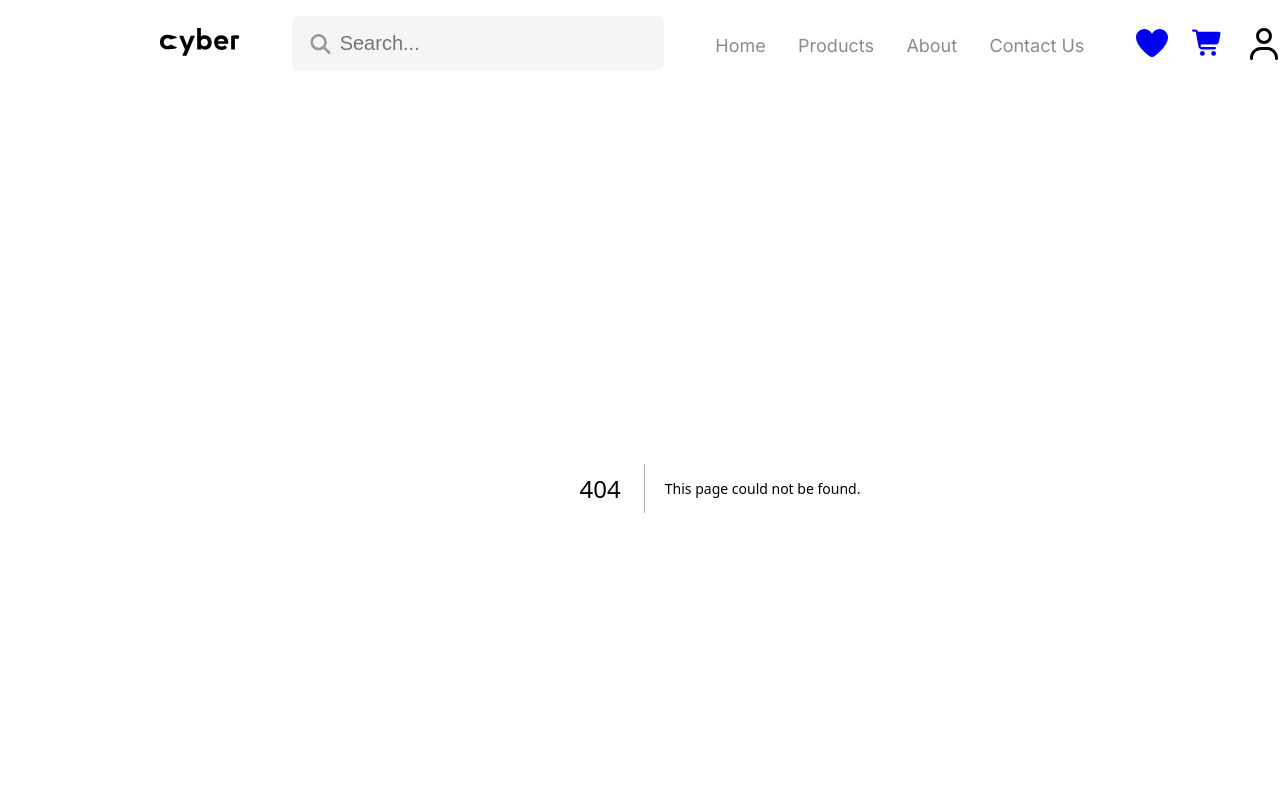
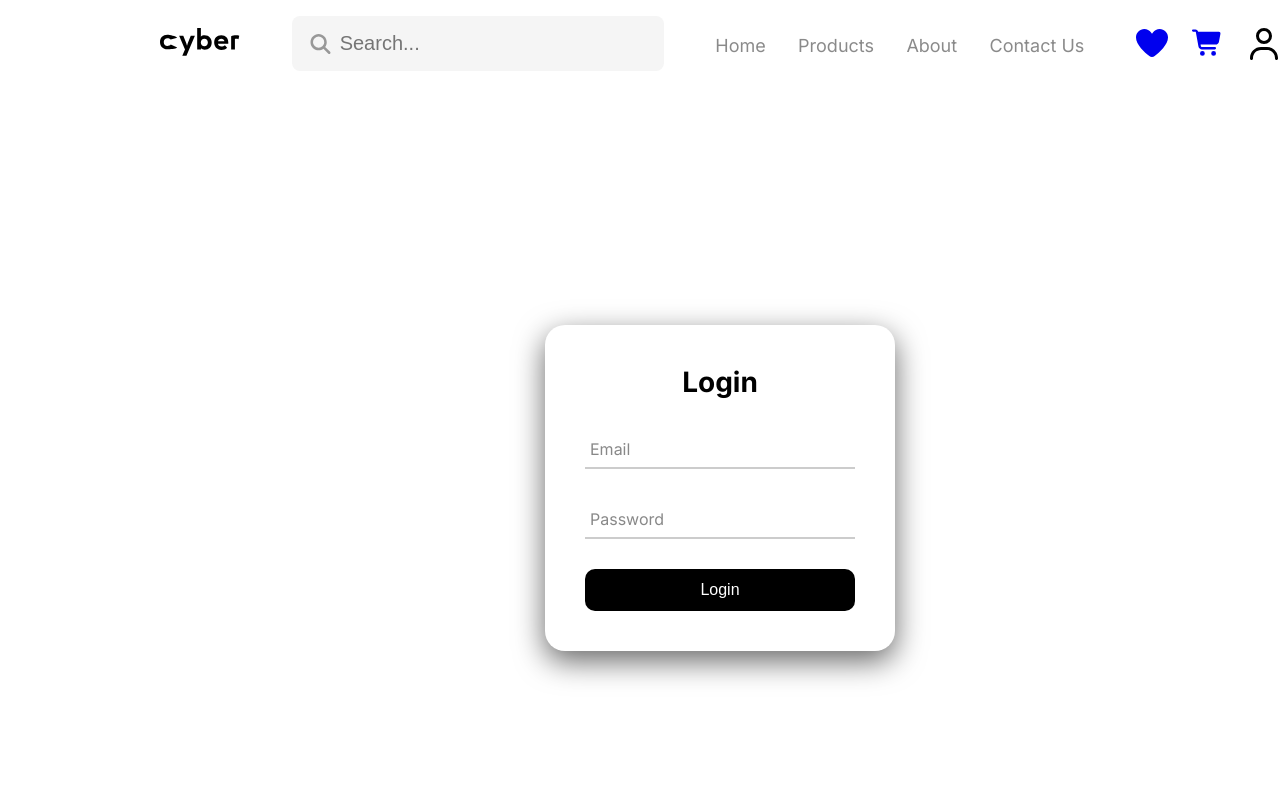
Before and after one commit to akram-hany-front-end/NEXT_E-Commerce, a Next.js app: page /login in a window 1280 px wide. Before the commit this address had no page. Shown: the top 800 px of the page. Built offline with nearby package versions, Linux system fonts and the light colour scheme; no server answers.

Commit message:
clerk-auth-finished

```diff
--- a/package.json
+++ b/package.json
@@ -9,6 +9,7 @@
     "lint": "eslint"
   },
   "dependencies": {
+    "@clerk/nextjs": "^7.0.6",
     "@fortawesome/fontawesome-svg-core": "^7.2.0",
     "@fortawesome/free-regular-svg-icons": "^7.2.0",
     "@fortawesome/free-solid-svg-icons": "^7.2.0",
--- /dev/null
+++ b/src/app/(auth)/sign-in/[[...sign-in]]/page.jsx
@@ -0,0 +1,5 @@
+import { SignIn } from '@clerk/nextjs'
+
+export default function Page() {
+  return <SignIn />
+}
--- /dev/null
+++ b/src/app/(auth)/sign-up/[[...sign-up]]/page.jsx
@@ -0,0 +1,5 @@
+import { SignUp } from '@clerk/nextjs'
+
+export default function Page() {
+  return <SignUp />
+}
--- a/src/app/globals.css
+++ b/src/app/globals.css
@@ -1170,3 +1170,79 @@ input[type="range"] {
 
 }
 /*Single-product-end*/
+/*LOGIN*/
+/* الخلفية */
+.login-container {
+  height: 100vh;
+  display: flex;
+  justify-content: center;
+  align-items: center;
+  background: #ffffff;
+}
+
+/* الفورم */
+.login-box {
+  background: #fff;
+  font-family: 'Inter';
+  padding: 40px;
+  border-radius: 20px;
+  height: 350;
+  width: 350px;
+  box-shadow: 0 10px 30px rgba(0, 0, 0, 0.6);
+  text-align: center;
+}
+
+.login-box h2 {
+  margin-bottom: 30px;
+  font-size: 28px;
+}
+
+/* input */
+.input-group {
+  position: relative;
+  margin-bottom: 30px;
+}
+
+.input-group input {
+  width: 100%;
+  padding: 10px 5px;
+  border: none;
+  border-bottom: 2px solid #ccc;
+  outline: none;
+  font-size: 16px;
+  background: transparent;
+}
+
+ .input-group label {
+  position: absolute;
+  left: 5px;
+  top: 10px;
+  color: #888;
+  transition: 0.3s;
+  pointer-events: none;
+}
+
+ .input-group input:focus + label,
+.input-group input:valid + label {
+  top: -15px;
+  font-size: 12px;
+  color: #000;
+}
+
+ .login-box button {
+  width: 100%;
+  padding: 12px;
+  background: #000;
+  color: #fff;
+  border: none;
+  border-radius: 10px;
+  cursor: pointer;
+  transition: 0.3s;
+  font-size: 16px;
+}
+
+ .login-box button:hover {
+  background: #fff;
+  color: #000;
+  border: 1px solid #000;
+}
--- a/src/app/layout.js
+++ b/src/app/layout.js
@@ -2,11 +2,12 @@ import { Inter } from 'next/font/google';
 import "./globals.css";
 import Header from '@/components/Header';
 import Footer from '@/components/Footer';
+import { ClerkProvider } from "@clerk/nextjs";
 
 const inter = Inter({
-  subsets: ['latin'], // أو 'latin-ext' لو عايز دعم عربي/أحرف إضافية
-  variable: '--font-inter', // لو عايز تستخدمه في CSS variable
-  weight: ['100', '200' , '300' ,'400', '500', '700'], // اختياري: أنواع الأوزان اللي محتاجها
+  subsets: ['latin'],
+  variable: '--font-inter',
+  weight: ['100', '200', '300', '400', '500', '700'],
 });
 
 export const metadata = {
@@ -17,15 +18,16 @@ export const metadata = {
   },
 };
 
-
-
 export default function RootLayout({ children }) {
   return (
+    <ClerkProvider>
       <html lang="en" className={inter.variable}>
-      <body><Header />
+        <body>
+          <Header />
           {children}
           <Footer />
         </body>
       </html>
+    </ClerkProvider>
   );
 }
--- /dev/null
+++ b/src/app/login/page.jsx
@@ -0,0 +1,70 @@
+"use client";
+
+import { useState } from "react";
+import { useSignIn } from "@clerk/nextjs";
+import { useRouter } from "next/navigation";
+
+export default function LoginPage() {
+  const { signIn, isLoaded } = useSignIn();
+  const router = useRouter();
+
+  const [email, setEmail] = useState("");
+  const [password, setPassword] = useState("");
+  const [error, setError] = useState("");
+
+  const handleSubmit = async (e) => {
+    e.preventDefault();
+
+    if (!isLoaded) return;
+
+    try {
+      const result = await signIn.create({
+        identifier: email,
+        password: password,
+      });
+
+      // تسجيل الدخول نجح
+      if (result.status === "complete") {
+        router.push("/");
+      }
+
+    } catch (err) {
+      setError("Invalid email or password");
+      console.log(err);
+    }
+  };
+
+  return (
+    <div className="login-container">
+      <form className="login-box" onSubmit={handleSubmit}>
+        <h2>Login</h2>
+
+        {/* Email */}
+        <div className="input-group">
+          <input
+            type="email"
+            required
+            value={email}
+            onChange={(e) => setEmail(e.target.value)}
+          />
+          <label>Email</label>
+        </div>
+
+        {/* Password */}
+        <div className="input-group">
+          <input
+            type="password"
+            required
+            value={password}
+            onChange={(e) => setPassword(e.target.value)}
+          />
+          <label>Password</label>
+        </div>
+
+        {error && <p style={{ color: "red" }}>{error}</p>}
+
+        <button type="submit">Login</button>
+      </form>
+    </div>
+  );
+}
```
Also changed, not shown: proxy.js (added, +12 -0 lines), 1 other file (tests, documents, lock files or other folders). Lines whose indentation alone changed are shown as unchanged.
